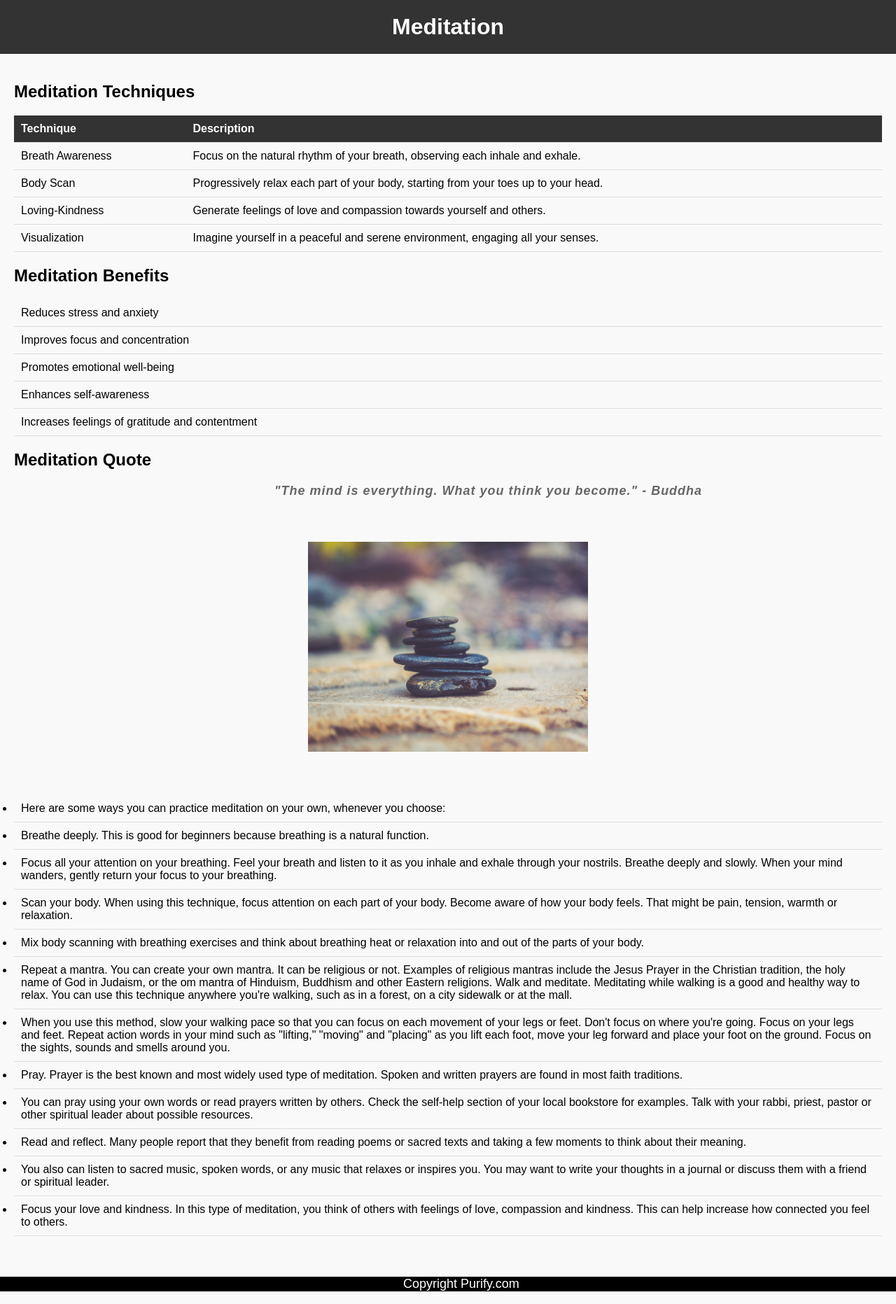
After one commit to AniketN2/pce_comp_web_programming_lab_Abhishek, a PHP site: page /meditation.html in a window 1280 px wide. The commit adds this page. Shown: the whole page at 70% size. Run offline with PHP 8.4, Linux system fonts and the light colour scheme.

Commit message:
Created a final meditation page

```diff
--- a/landing-page.html
+++ b/landing-page.html
@@ -78,6 +78,7 @@
         }
         .back-video{
             position:absolute;
+
             right: 0;
             bottom:0;
             z-index: -1;
@@ -102,7 +103,7 @@
 </head>
 <body>
     <div class="hero">
-        <video autoplay loop plays-inline class="back-video">
+        <video autoplay muted loop plays-inline class="back-video">
             <source src="sea.mp4" type="video/mp4">
         </video>
         <audio controls autoplay loop plays-inline>
--- /dev/null
+++ b/meditation.html
@@ -0,0 +1,229 @@
+<!DOCTYPE html>
+<html lang="en">
+
+<head>
+    <meta charset="UTF-8">
+    <meta name="viewport" content="width=device-width, initial-scale=1.0">
+    <title>Meditation Page</title>
+    <style>
+        body {
+            font-family: Arial, sans-serif;
+            margin: 0;
+            padding: 0;
+            background-color: #f9f9f9;
+        }
+
+        header {
+            background-color: #333;
+            color: #fff;
+            padding: 20px;
+            text-align: center;
+        }
+
+        h1 {
+            margin: 0;
+        }
+
+        main {
+            padding: 20px;
+        }
+
+        ul {
+            list-style-type: none;
+            padding: 0;
+            margin: 0;
+        }
+
+        li {
+            padding: 10px;
+            text-align: left;
+            border-bottom: 1px solid #ddd;
+            animation: fadeInUp 1s ease both;
+            opacity: 0;
+            transform: translateY(20px);
+        }
+
+        li:hover {
+            background-color: #f2f2f2;
+        }
+
+        @keyframes fadeInUp {
+            from {
+                opacity: 0;
+                transform: translateY(20px);
+            }
+
+            to {
+                opacity: 1;
+                transform: translateY(0);
+            }
+        }
+
+        table {
+            width: 100%;
+            border-collapse: collapse;
+            margin-bottom: 20px;
+        }
+
+        th,
+        td {
+            padding: 10px;
+            text-align: left;
+            border-bottom: 1px solid #ddd;
+        }
+
+        th {
+            background-color: #333;
+            color: #fff;
+        }
+
+        tr:hover {
+            background-color: #f2f2f2;
+        }
+
+        .center {
+            display: block;
+            margin-left: auto;
+            margin-right: auto;
+        }
+
+        .quote {
+            font-style: italic;
+            color: #666;
+            font-size: large;
+            font-weight: 800;
+            letter-spacing: 1px;
+            margin-left: 30%;
+            margin-top: 20px;
+
+        }
+        img{
+            margin-top: 5%;
+        }
+        .steps{
+            margin-top: 5%;
+        }
+        .steps li{
+            padding: 10px;
+            list-style: disc;
+        }
+        footer{
+            margin-top: 3%;
+            width: 100%;
+            background-color: black;
+            color: white;
+            align-items: center;
+            margin-bottom: 0%;
+
+        }
+        footer p{
+            margin-left: 45%;
+            font-size: large;
+        }
+
+    </style>
+</head>
+
+<body>
+
+    <header>
+        <h1>Meditation </h1>
+    </header>
+
+    <main>
+        <h2>Meditation Techniques</h2>
+        <table>
+            <thead>
+                <tr>
+                    <th>Technique</th>
+                    <th>Description</th>
+                </tr>
+            </thead>
+            <tbody>
+                <tr>
+                    <td>Breath Awareness</td>
+                    <td>Focus on the natural rhythm of your breath, observing each inhale and exhale.</td>
+                </tr>
+                <tr>
+                    <td>Body Scan</td>
+                    <td>Progressively relax each part of your body, starting from your toes up to your head.</td>
+                </tr>
+                <tr>
+                    <td>Loving-Kindness</td>
+                    <td>Generate feelings of love and compassion towards yourself and others.</td>
+                </tr>
+                <tr>
+                    <td>Visualization</td>
+                    <td>Imagine yourself in a peaceful and serene environment, engaging all your senses.</td>
+                </tr>
+            </tbody>
+        </table>
+
+        <h2>Meditation Benefits</h2>
+        <ul>
+            <li>Reduces stress and anxiety</li>
+            <li>Improves focus and concentration</li>
+            <li>Promotes emotional well-being</li>
+            <li>Enhances self-awareness</li>
+            <li>Increases feelings of gratitude and contentment</li>
+        </ul>
+
+        <h2>Meditation Quote</h2>
+        <blockquote class="quote">
+            "The mind is everything. What you think you become." - Buddha
+        </blockquote>
+
+        <img src="meditatiopage.jpg" alt="Meditation" width="400" height="300" class="center">
+        <div class="steps">
+            <ul>
+            <li>Here are some ways you can practice meditation on your own, whenever you choose:</li>
+
+            <li>Breathe deeply. This is good for beginners because breathing is a natural function.</li>
+
+            <li>Focus all your attention on your breathing. Feel your breath and listen to it as you inhale and exhale
+            through your nostrils. Breathe deeply and slowly. When your mind wanders, gently return your focus to your
+            breathing.</li>
+
+            <li>Scan your body. When using this technique, focus attention on each part of your body. Become aware of how
+            your body feels. That might be pain, tension, warmth or relaxation.</li>
+
+            <li>Mix body scanning with breathing exercises and think about breathing heat or relaxation into and out of the
+            parts of your body.</li>
+
+            <li>Repeat a mantra. You can create your own mantra. It can be religious or not. Examples of religious mantras
+            include the Jesus Prayer in the Christian tradition, the holy name of God in Judaism, or the om mantra of
+            Hinduism, Buddhism and other Eastern religions.
+            Walk and meditate. Meditating while walking is a good and healthy way to relax. You can use this technique
+            anywhere you're walking, such as in a forest, on a city sidewalk or at the mall.</li>
+
+            <li>When you use this method, slow your walking pace so that you can focus on each movement of your legs or
+            feet. Don't focus on where you're going. Focus on your legs and feet. Repeat action words in your mind such
+            as "lifting," "moving" and "placing" as you lift each foot, move your leg forward and place your foot on the
+            ground. Focus on the sights, sounds and smells around you.</li>
+
+            <li>Pray. Prayer is the best known and most widely used type of meditation. Spoken and written prayers are found
+            in most faith traditions.</li>
+
+            <li>You can pray using your own words or read prayers written by others. Check the self-help section of your
+            local bookstore for examples. Talk with your rabbi, priest, pastor or other spiritual leader about possible
+            resources.</li>
+
+            <li>Read and reflect. Many people report that they benefit from reading poems or sacred texts and taking a few
+            moments to think about their meaning.</li>
+
+           <li>You also can listen to sacred music, spoken words, or any music that relaxes or inspires you. You may want
+            to write your thoughts in a journal or discuss them with a friend or spiritual leader.</li>
+
+            <li>Focus your love and kindness. In this type of meditation, you think of others with feelings of love,
+            compassion and kindness. This can help increase how connected you feel to others.</li>
+            </ul>
+        </div>
+    </main>
+
+
+    <footer>
+        <p>Copyright Purify.com </p>
+    </footer>
+</body>
+
+</html>
```
Also changed, not shown: contactstyle.css (+39 -1 lines), contactus.html (+15 -4 lines), meditatiopage.jpg (added).
